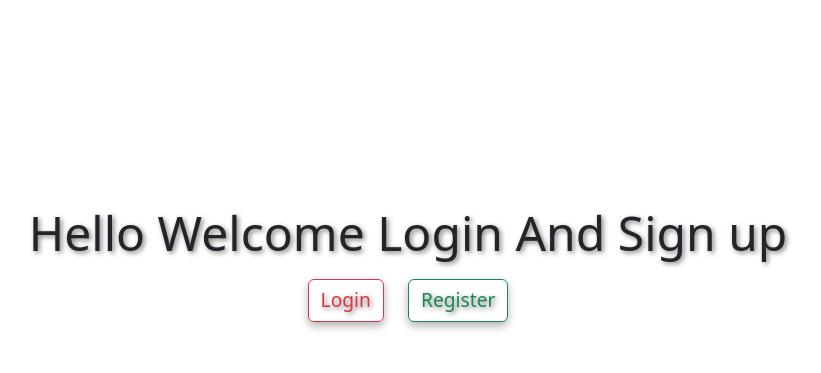
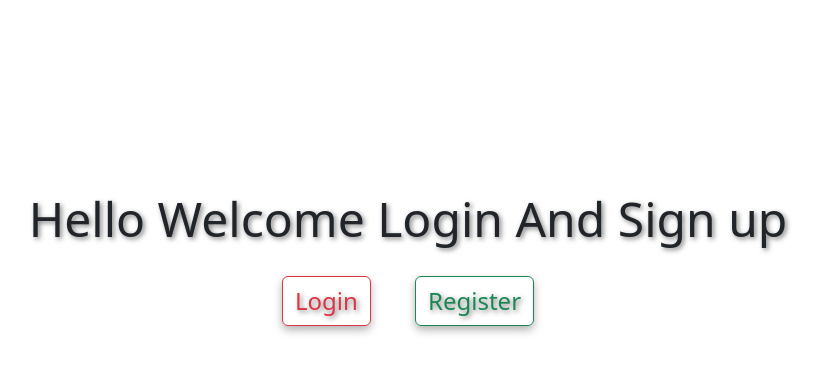
Before and after one commit to Godtasan552/login_registre, a Django app: page / in a window 1280 px wide. Shown: the part 132-505 px from the top of the page, without its empty margins (232-1053 px from the left). Run offline with Django 5.2, Linux system fonts and the light colour scheme.

Commit message:
edit magin and font-size 20,1.5

```diff
--- a/static/css/base.css
+++ b/static/css/base.css
@@ -23,8 +23,8 @@ body {
     justify-content: center;
 }
 .buttonlink a{
-    margin: 10px;
-    font-size: 1.2rem;
+    margin: 20px;
+    font-size: 1.5rem;
     text-shadow: 2px 2px 5px rgba(0,0,0,0.5);
     box-shadow: 0 4px 8px rgba(0,0,0,0.3);
 }
```
